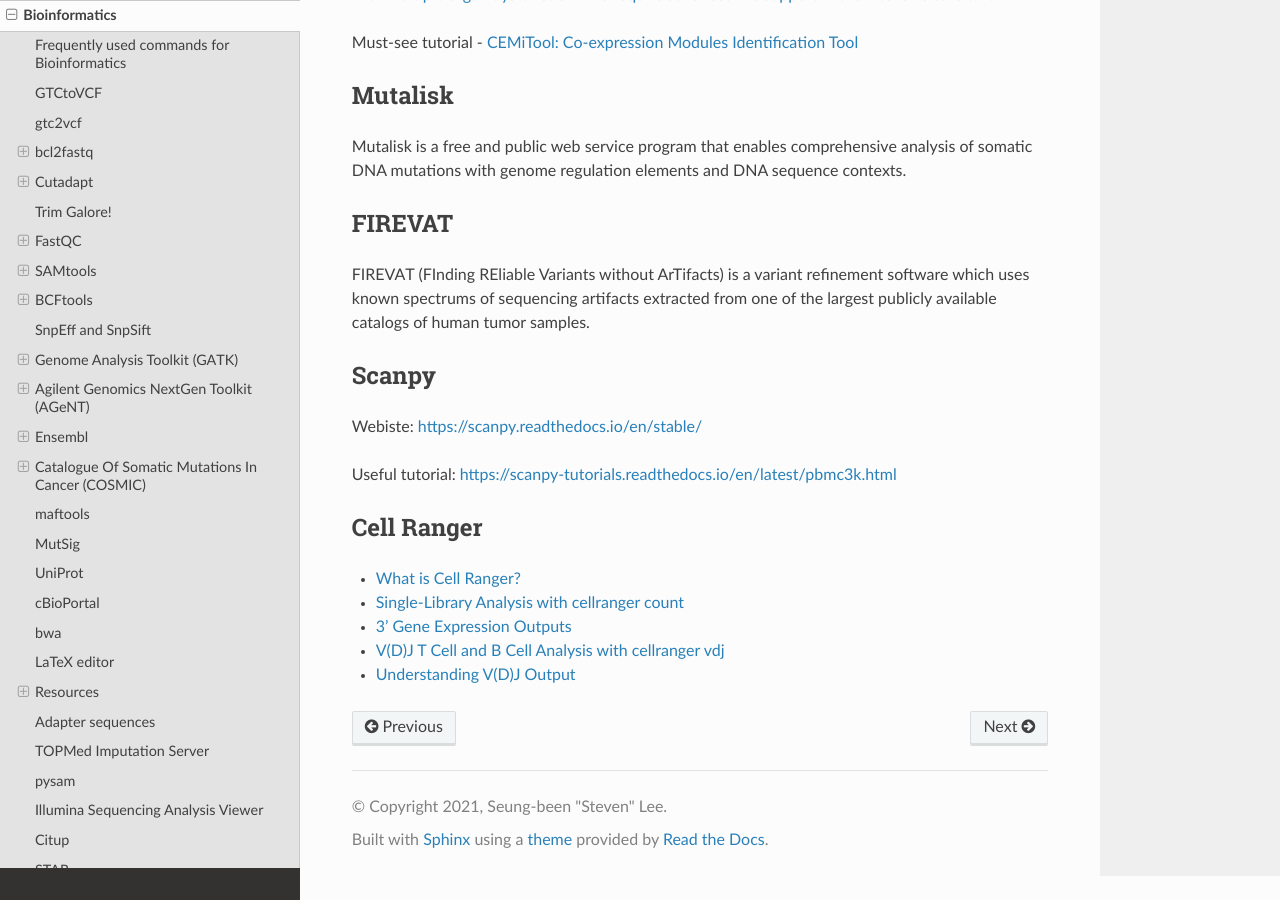
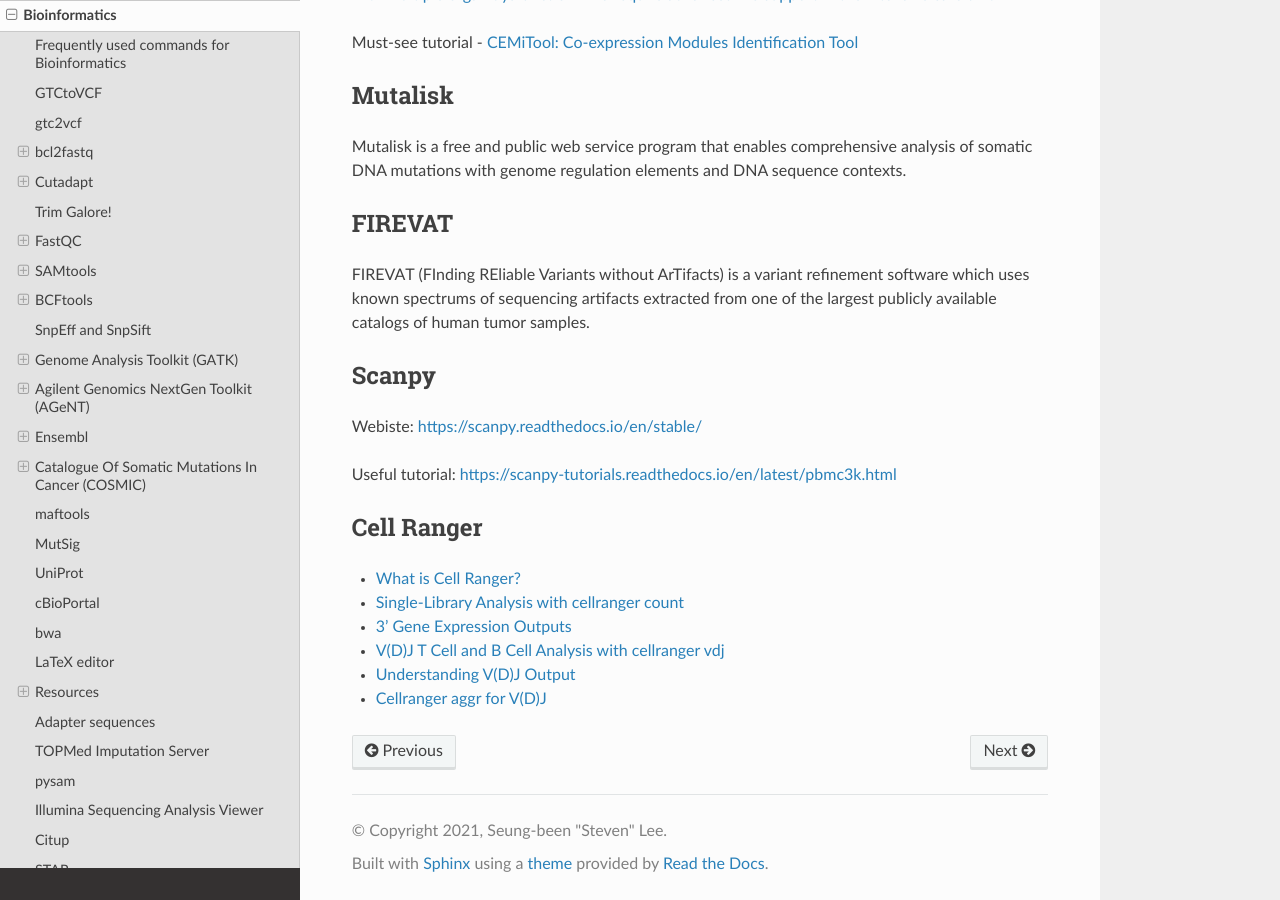
Before and after one commit to sbslee/notes, a Sphinx documentation site: the page built from docs/bioinformatics.rst, in a window 1280 px wide and 900 px high, scrolled down 22343 px. Built offline with Sphinx 7.4.7 and the Read the Docs theme 2.0.0, drawn with Linux system fonts in a browser that asks for light colours.

Commit message:
Update bioinformatics.rst

```diff
--- a/docs/bioinformatics.rst
+++ b/docs/bioinformatics.rst
@@ -1042,3 +1042,4 @@
 - `3' Gene Expression Outputs <https://support.10xgenomics.com/single-cell-gene-expression/software/pipelines/latest/output/gex-outputs>`__
 - `V(D)J T Cell and B Cell Analysis with cellranger vdj <https://support.10xgenomics.com/single-cell-vdj/software/pipelines/latest/using/vdj#what>`__
 - `Understanding V(D)J Output <https://support.10xgenomics.com/single-cell-vdj/software/pipelines/latest/output/overview>`__
+- `Cellranger aggr for V(D)J <https://support.10xgenomics.com/single-cell-vdj/software/pipelines/latest/using/aggr>`__
```
